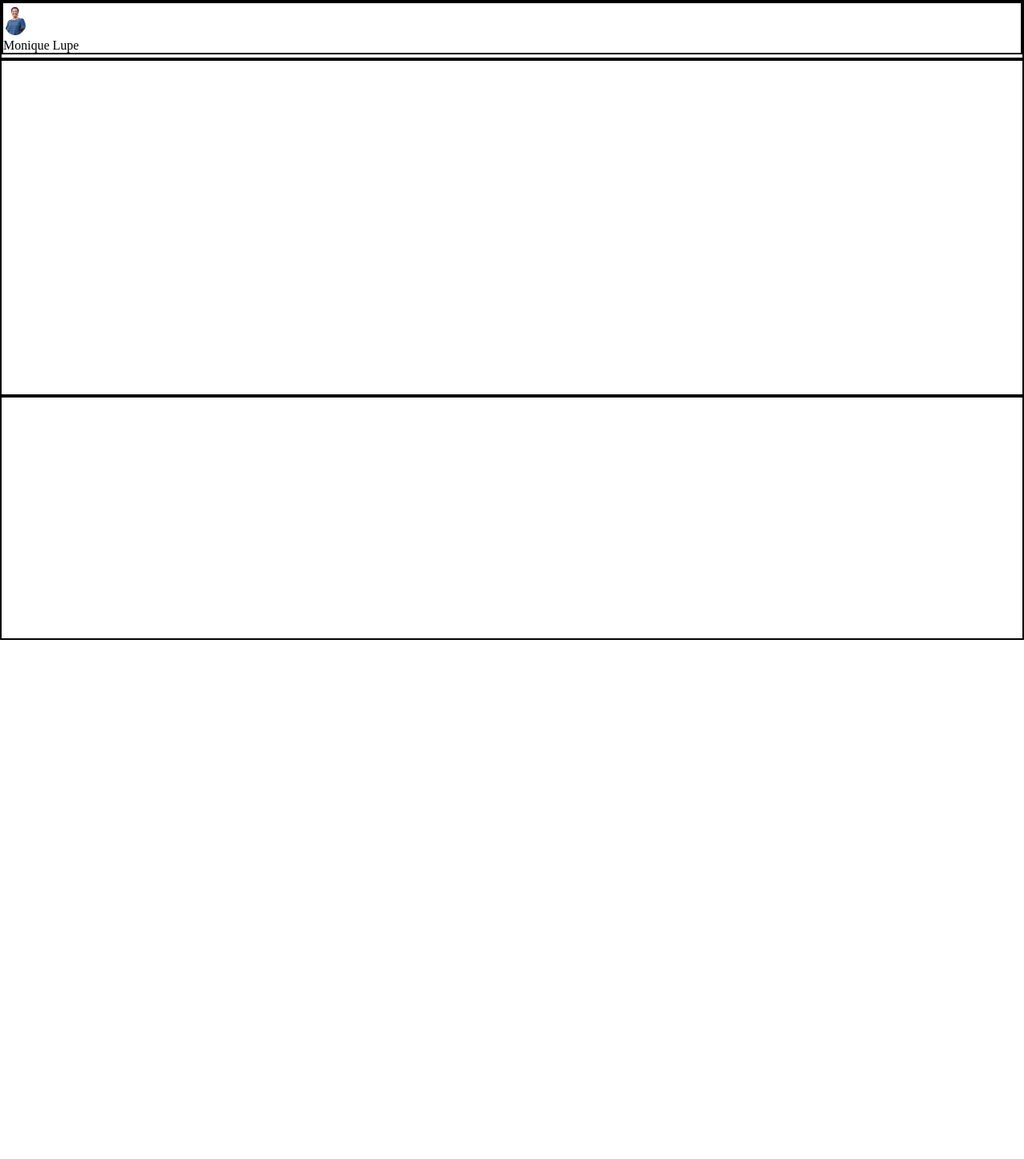
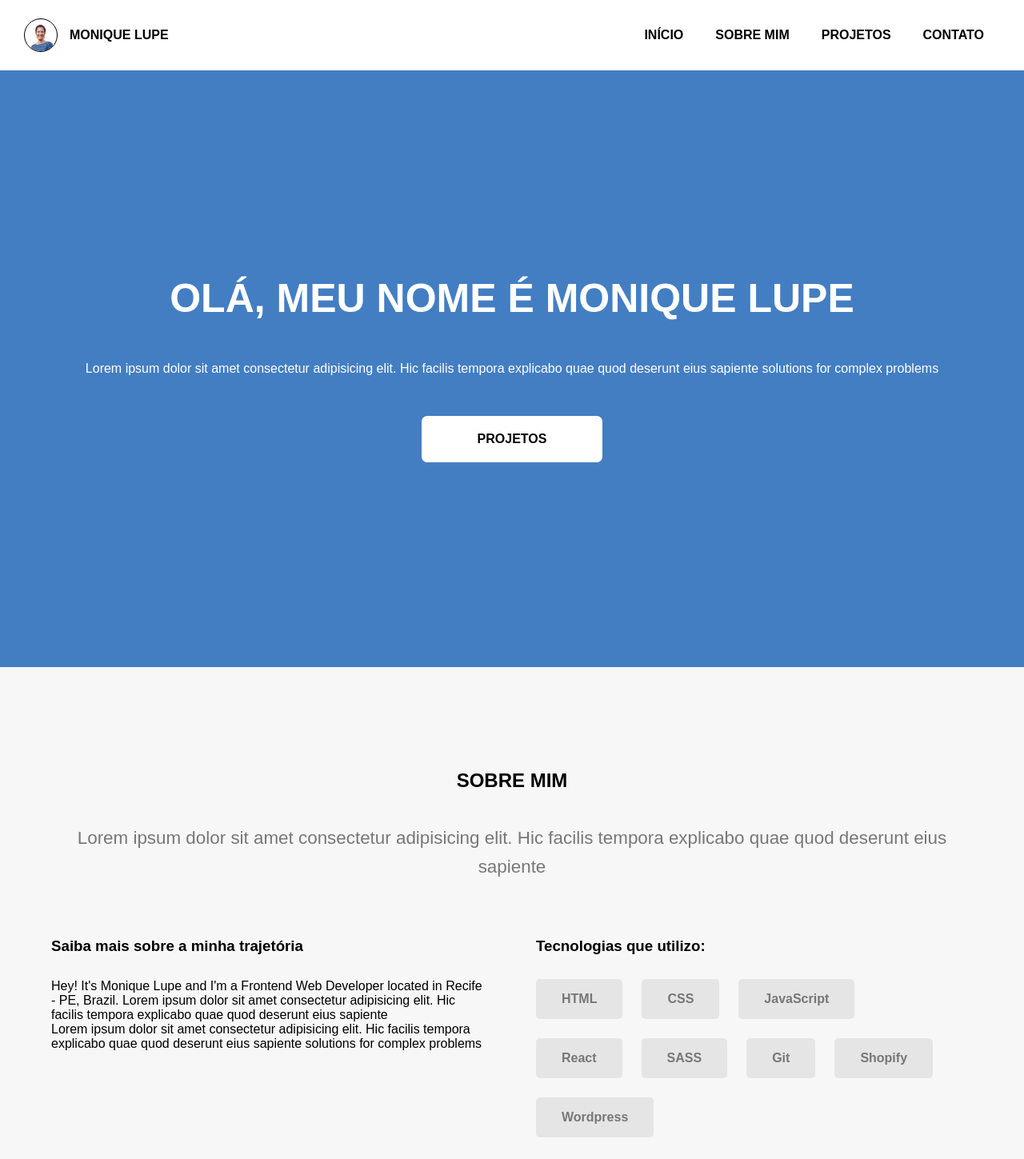
Before and after one commit to moniquelupe/portfolio-ancora, a plain HTML site: page index.html in a window 1280 px wide. Shown: the whole page at 80% size. Before the commit the page ends 800 px from the top, so only its background shows below. Drawn offline with Linux system fonts and the light colour scheme.

Commit message:
:sparkles: feat: menu superior

```diff
--- a/index.css
+++ /dev/null
@@ -1,26 +0,0 @@
-* {
-  margin: 0;
-  padding: 0;
-  font-family: inherit;
-  list-style: none;
-}
-
-body {
-  height: 100vh;
-  display: grid;
-  grid-template-rows: 74px 1fr 305px;
-}
-
-footer,
-main,
-header {
-  border: 2px solid black;
-}
-
-.header-logo-img {
-  height: 40px;
-  width: 30px;
-  border-radius: 50%;
-  margin-right: 10px;
-  overflow: hidden;
-}
--- a/index.html
+++ b/index.html
@@ -1,25 +1,76 @@
 <!DOCTYPE html>
-<html lang="pt-BR">
+<html lang="en">
+
 <head>
   <meta charset="UTF-8">
   <meta name="viewport" content="width=device-width, initial-scale=1.0">
+  <link rel="stylesheet" href="./styles.css">
   <title>Monique Lupe</title>
-    <link rel="stylesheet" href="./index.css">
 </head>
+
 <body>
+
   <header>
-        <header class="header">
-            <div class="header-content">
-              <div class="header-logo-container">
-                <div class="header-img-container">
-                  <img class="header-logo-img" src="./assets/monique.png" alt="Foto de Monique Lupe sorrindo"/>
+    <div class="header-profile">
+      <div class="avatar-img">
+        <img width="100%" src="./assets/monique.png">
       </div>
-                <span class="header-logo-sub">Monique Lupe</span>
+      <span>MONIQUE LUPE</span>
+    </div>
+
+    <nav>
+      <ul>
+        <li><a href="#section-home">INÍCIO</a></li>
+        <li><a href="#section-about-me">SOBRE MIM</a></li>
+        <li><a href="teste">PROJETOS</a></li>
+        <li><a href="teste">CONTATO</a></li>
+      </ul>
+    </nav>
+  </header>
+
+  <main>
+    <section class="section-home">
+      <h1>OLÁ, MEU NOME É MONIQUE LUPE</h1>
+      <p>Lorem ipsum dolor sit amet consectetur adipisicing elit. Hic facilis tempora explicabo quae quod deserunt eius
+        sapiente solutions for complex problems</p>
+      <div class="btn"><a href="">PROJETOS</a></div>
+    </section>
+
+    <section id="section-about-me" class="section-about-me">
+      <h2>SOBRE MIM</h2>
+      <p>Lorem ipsum dolor sit amet consectetur adipisicing elit. Hic facilis tempora explicabo quae quod deserunt eius
+        sapiente</p>
+
+      <div class="section-about-me-content">
+        <div>
+          <h3>Saiba mais sobre a minha trajetória</h3>
+          <p>Hey! It's Monique Lupe and I'm a Frontend Web Developer located in Recife - PE, Brazil.
+            Lorem ipsum dolor sit amet consectetur adipisicing elit. Hic facilis tempora
+            explicabo quae quod deserunt eius sapiente</p>
+          <p>Lorem ipsum dolor sit amet consectetur adipisicing elit. Hic facilis tempora explicabo
+            quae quod deserunt eius sapiente solutions for complex problems</p>
+        </div>
+
+        <div>
+          <h3>Tecnologias que utilizo:</h3>
+          <ul>
+            <li>HTML</li>
+            <li>CSS</li>
+            <li>JavaScript</li>
+            <li>React</li>
+            <li>SASS</li>
+            <li>Git</li>
+            <li>Shopify</li>
+            <li>Wordpress</li>
+          </ul>
         </div>
       </div>
-          </header>
-    </header>
-    <main></main>
+    </section>
+
+
+  </main>
   <footer></footer>
+
 </body>
+
 </html>
--- /dev/null
+++ b/styles.css
@@ -0,0 +1,127 @@
+* {
+  margin: 0px;
+  padding: 0px;
+  list-style: none;
+}
+
+a {
+  text-decoration: none;
+  color: inherit;
+}
+
+body {
+  height: 100vh;
+  display: grid;
+  grid-template-rows: auto 1fr 200px;
+  font-family: 'Source Sans Pro', sans-serif;
+}
+
+main,
+footer {}
+
+header {
+  display: flex;
+  justify-content: space-between;
+  padding: 0px 30px;
+  font-weight: 700;
+}
+
+header>nav {}
+
+nav>ul {
+  display: flex;
+}
+
+nav>ul a {
+  display: block;
+  padding: 35px 20px;
+}
+
+header .header-profile>.avatar-img {
+  width: 40px;
+  height: 40px;
+  border: 1px solid black;
+  border-radius: 50%;
+  margin-right: 15px;
+  overflow: hidden;
+}
+
+.header-profile {
+  display: flex;
+  align-items: center;
+}
+
+.section-home {
+  background-color: #437ec3;
+  padding: 20% 5%;
+  align-items: center;
+  display: grid;
+  grid-template-rows: auto auto auto;
+  row-gap: 50px;
+  text-align: center;
+  color: white;
+}
+
+.section-home>h1 {
+  font-size: 50px;
+}
+
+.section-home>.btn {
+  display: flex;
+  justify-content: center;
+}
+
+.section-home>.btn>a {
+  background-color: white;
+  color: black;
+  padding: 20px 70px;
+  border-radius: 7px;
+  font-weight: 700;
+}
+
+/* section about me */
+
+.section-about-me {
+  background-color: #f7f7f7;
+  display: block;
+  text-align: center;
+  padding: 10% 5%;
+}
+
+.section-about-me>h2 {
+  margin-bottom: 40px;
+}
+
+.section-about-me>p {
+  color: #777;
+  font-size: 1.4rem;
+  font-weight: 500;
+  line-height: 1.6;
+}
+
+.section-about-me-content {
+  margin-top: 70px;
+  display: grid;
+  grid-template-columns: 1fr 1fr;
+  column-gap: 60px;
+  text-align: initial;
+}
+
+.section-about-me-content h3 {
+  margin-bottom: 30px;
+}
+
+.section-about-me-content ul {
+  display: flex;
+  flex-wrap: wrap;
+}
+
+.section-about-me-content ul>li {
+  padding: 1rem 2rem;
+  margin-bottom: 1.5rem;
+  margin-right: 1.5rem;
+  background: rgba(153, 153, 153, 0.2);
+  border-radius: 5px;
+  font-weight: 600;
+  color: #777;
+}
```
Lines whose indentation alone changed are shown as unchanged.
